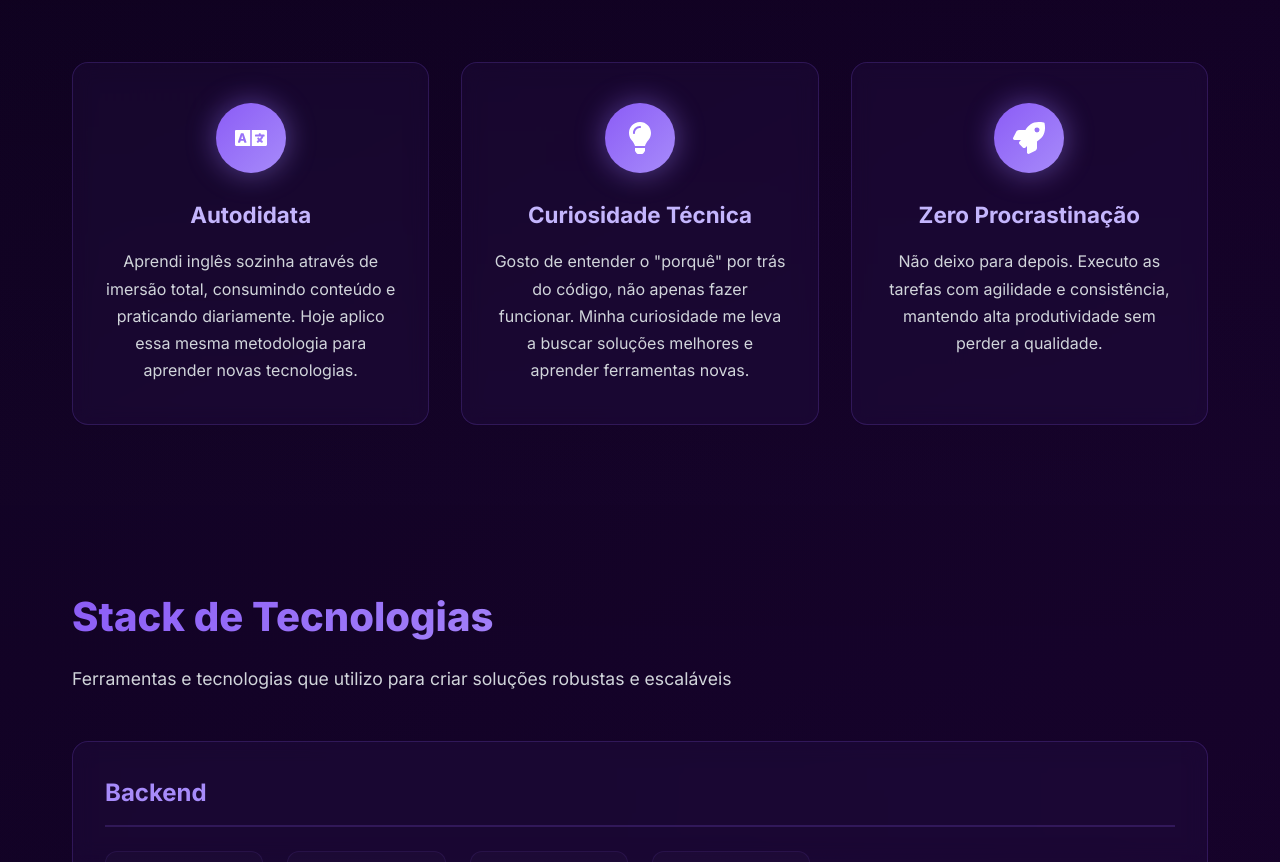
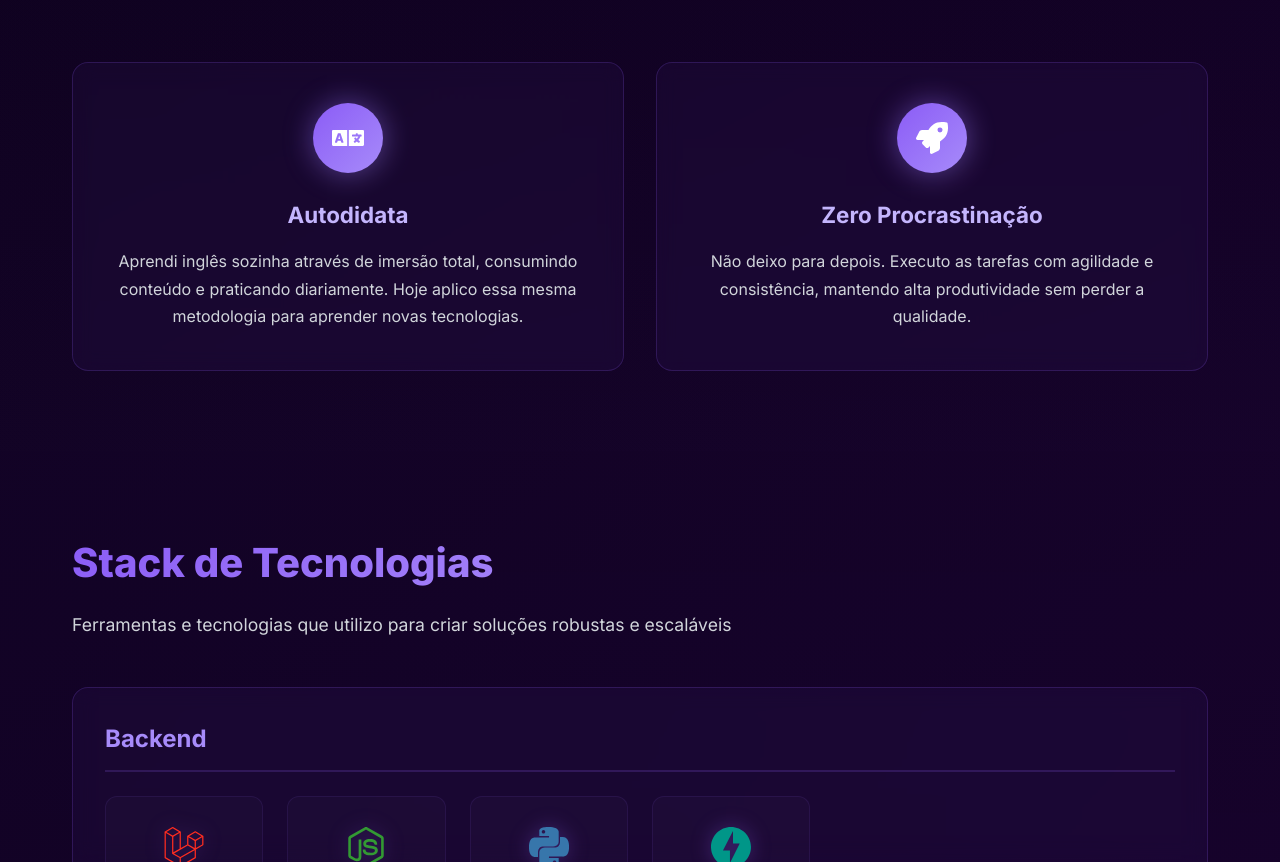
Before and after one commit to leticiagiovannalopez/portfolio, a React (Create React App) app: page / in a window 1280 px wide. Shown: the part 1287-2149 px from the top of the page. Built offline with nearby package versions, Linux system fonts and the light colour scheme; the HTML template or start-up script is replaced by a standard one.

Commit message:
organização: simplificação das seções do portfólio

```diff
--- a/src/components/About.js
+++ b/src/components/About.js
@@ -1,5 +1,4 @@
-import React from 'react';
-import { FaBook, FaBrain, FaRocket, FaLanguage, FaLightbulb, FaFire } from 'react-icons/fa';
+import { FaRocket, FaLanguage } from 'react-icons/fa';
 import './About.css';
 
 const About = () => {
@@ -8,11 +7,6 @@ const About = () => {
       icon: <FaLanguage />,
       title: 'Autodidata',
       description: 'Aprendi inglês sozinha através de imersão total, consumindo conteúdo e praticando diariamente. Hoje aplico essa mesma metodologia para aprender novas tecnologias.'
-    },
-    {
-      icon: <FaLightbulb />,
-      title: 'Curiosidade Técnica',
-      description: 'Gosto de entender o "porquê" por trás do código, não apenas fazer funcionar. Minha curiosidade me leva a buscar soluções melhores e aprender ferramentas novas.'
     },
     {
       icon: <FaRocket />,
```
